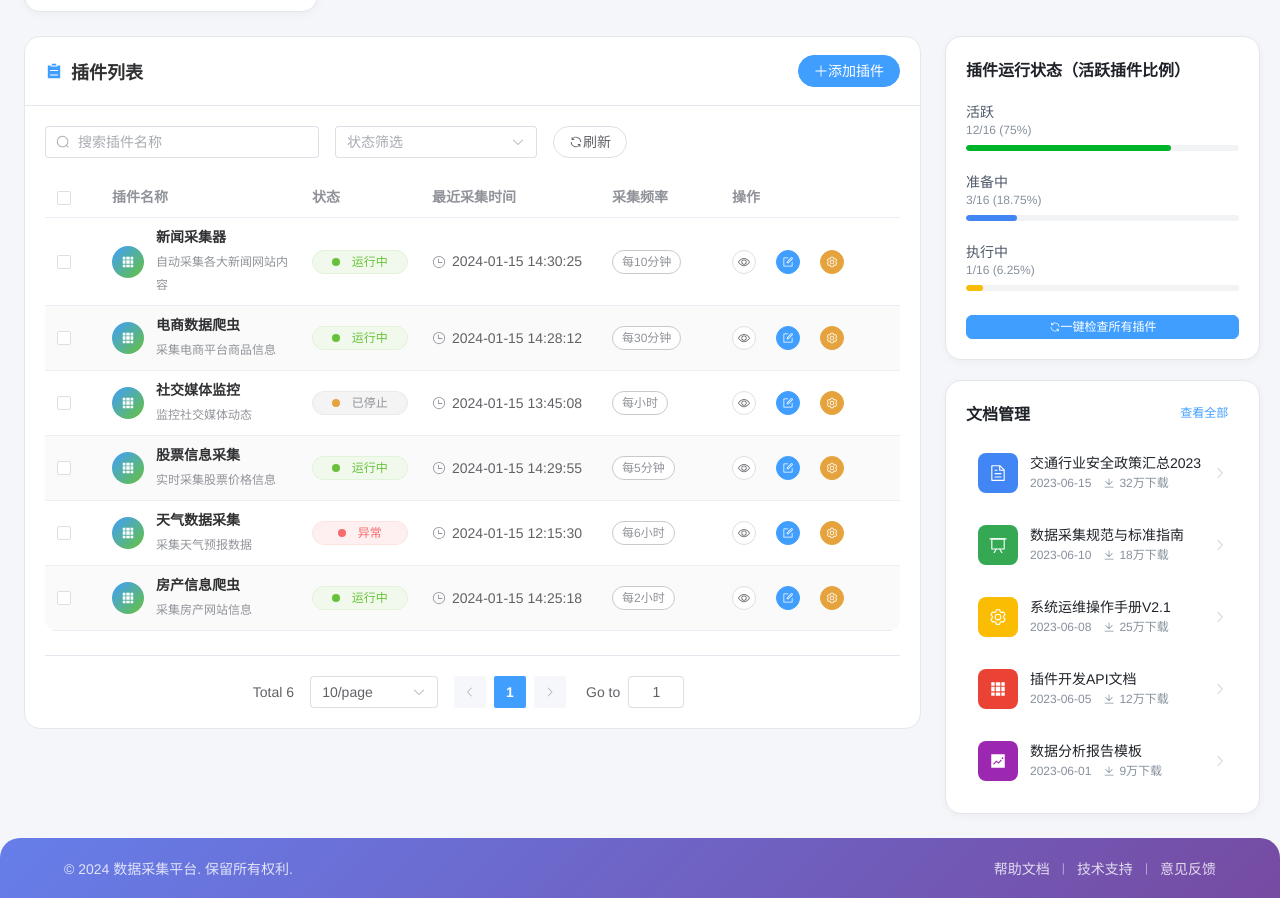
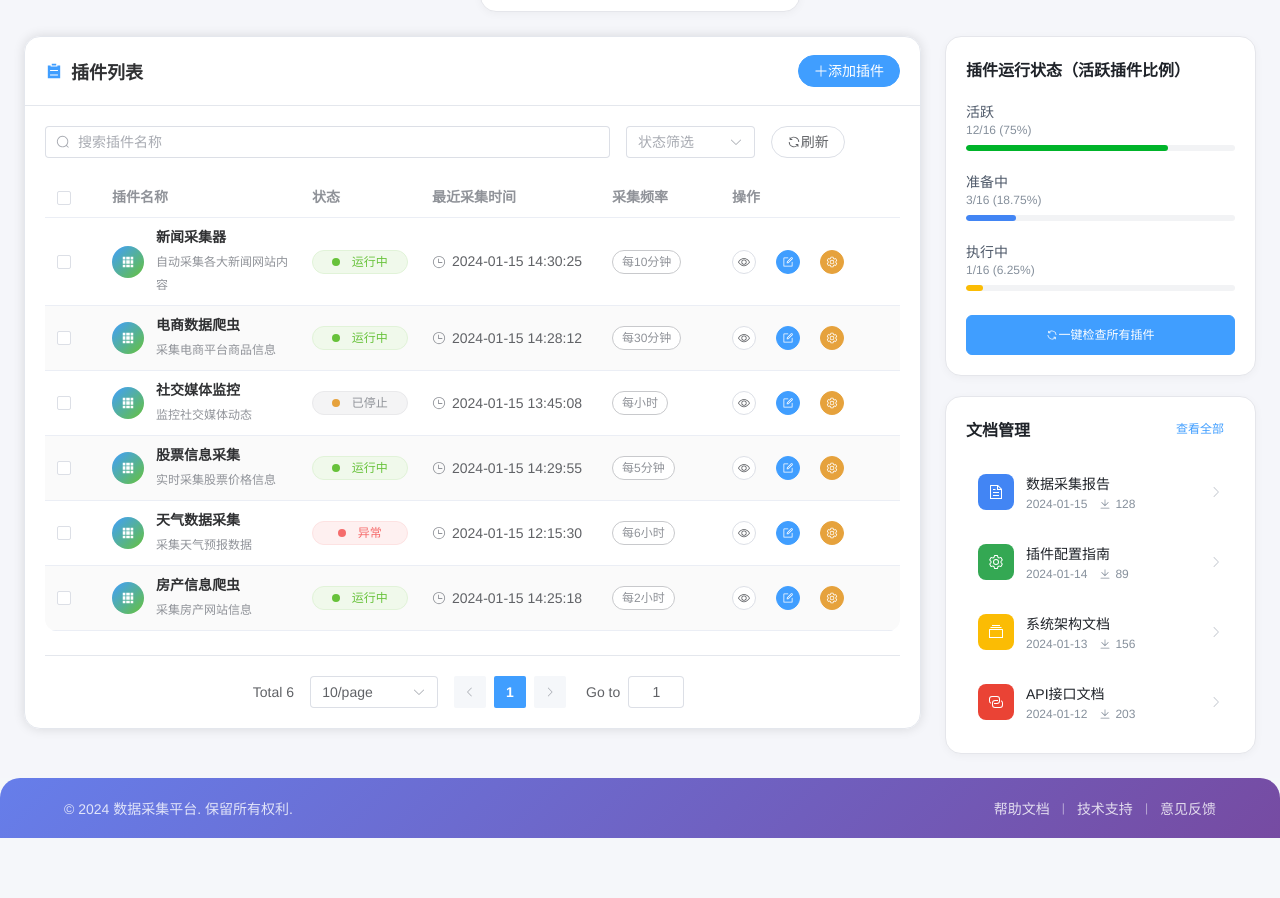
Before and after one commit to Savlgoodman/plugin-management-frontend, a Vue app: page /plugins in a window 1280 px wide. Shown: the part 466-1364 px from the top of the page. After the commit the page ends 1304 px from the top, so only its background shows below. Built offline with nearby package versions, Linux system fonts and the light colour scheme.

Commit message:
dev:更新了新的页面和组件的目录结构，完善美化了插件管理页面

```diff
--- a/src/components/StatsCard.vue
+++ b/src/components/StatsCard.vue
@@ -100,7 +100,7 @@ export default {
 
 <style scoped>
 .stats-card {
-    width: 294px;
+    width: 320px;
     height: 136px;
     background: #ffffff;
     border-radius: 16px;
--- a/src/views/SettingsPage.vue
+++ b/src/views/AnalyticsPage/index.vue
@@ -1,11 +1,11 @@
 <template>
-    <div class="settings-page">
+    <div class="analytics-page">
         <div class="page-container">
             <div class="coming-soon-container">
                 <div class="coming-soon-icon">
-                    <el-icon size="80"><Setting /></el-icon>
+                    <el-icon size="80"><TrendCharts /></el-icon>
                 </div>
-                <h1 class="coming-soon-title">系统设置</h1>
+                <h1 class="coming-soon-title">数据分析</h1>
                 <p class="coming-soon-description">
                     此功能正在开发中，敬请期待...
                 </p>
@@ -13,16 +13,16 @@
                     <h3>即将上线的功能：</h3>
                     <ul class="feature-list">
                         <li>
-                            <el-icon><Check /></el-icon> 系统参数配置
+                            <el-icon><Check /></el-icon> 数据采集趋势分析
                         </li>
                         <li>
-                            <el-icon><Check /></el-icon> 用户权限管理
+                            <el-icon><Check /></el-icon> 插件性能统计
                         </li>
                         <li>
-                            <el-icon><Check /></el-icon> 数据备份设置
+                            <el-icon><Check /></el-icon> 数据质量评估
                         </li>
                         <li>
-                            <el-icon><Check /></el-icon> 系统监控配置
+                            <el-icon><Check /></el-icon> 自定义报表生成
                         </li>
                     </ul>
                 </div>
@@ -41,12 +41,12 @@
 
 <script>
 export default {
-    name: "SettingsPage",
+    name: "AnalyticsPage",
 };
 </script>
 
 <style scoped>
-.settings-page {
+.analytics-page {
     min-height: 100vh;
     background: linear-gradient(135deg, #f5f7fa 0%, #c3cfe2 100%);
     display: flex;
--- a/src/components/DocumentCard.vue
+++ b/src/views/PluginsPage/components/DocumentCard.vue
@@ -48,58 +48,50 @@ export default {
         const documentList = ref([
             {
                 id: 1,
-                title: "交通行业安全政策汇总2023",
-                date: "2023-06-15",
-                downloads: "32万下载",
+                title: "数据采集报告",
+                date: "2024-01-15",
+                downloads: 128,
                 icon: "Document",
                 iconColor: "#4285f4",
             },
             {
                 id: 2,
-                title: "数据采集规范与标准指南",
-                date: "2023-06-10",
-                downloads: "18万下载",
-                icon: "DataBoard",
+                title: "插件配置指南",
+                date: "2024-01-14",
+                downloads: 89,
+                icon: "Setting",
                 iconColor: "#34a853",
             },
             {
                 id: 3,
-                title: "系统运维操作手册V2.1",
-                date: "2023-06-08",
-                downloads: "25万下载",
-                icon: "Setting",
+                title: "系统架构文档",
+                date: "2024-01-13",
+                downloads: 156,
+                icon: "Files",
                 iconColor: "#fbbc04",
             },
             {
                 id: 4,
-                title: "插件开发API文档",
-                date: "2023-06-05",
-                downloads: "12万下载",
-                icon: "Grid",
+                title: "API接口文档",
+                date: "2024-01-12",
+                downloads: 203,
+                icon: "Connection",
                 iconColor: "#ea4335",
             },
-            {
-                id: 5,
-                title: "数据分析报告模板",
-                date: "2023-06-01",
-                downloads: "9万下载",
-                icon: "TrendCharts",
-                iconColor: "#9c27b0",
-            },
         ]);
+
+        const viewAllDocs = () => {
+            ElMessage.success("跳转到文档页面...");
+        };
 
         const handleDocClick = (doc) => {
             ElMessage.info(`打开文档: ${doc.title}`);
         };
 
-        const viewAllDocs = () => {
-            ElMessage.info("跳转到文档管理页面...");
-        };
-
         return {
             documentList,
+            viewAllDocs,
             handleDocClick,
-            viewAllDocs,
         };
     },
 };
@@ -122,11 +114,11 @@ export default {
 }
 
 .card-header {
+    padding: 20px 20px 0 20px;
     display: flex;
     justify-content: space-between;
     align-items: center;
-    padding: 20px 20px 0 20px;
-    margin-bottom: 16px;
+    border-bottom: none;
 }
 
 .header-title {
@@ -136,17 +128,16 @@ export default {
 }
 
 .card-content {
-    padding: 0 20px 20px 20px;
+    padding: 20px;
 }
 
 .doc-item {
     display: flex;
     align-items: center;
-    gap: 12px;
     padding: 12px;
     border-radius: 8px;
+    cursor: pointer;
     transition: all 0.2s ease;
-    cursor: pointer;
     margin-bottom: 8px;
 }
 
@@ -155,18 +146,18 @@ export default {
 }
 
 .doc-item:hover {
-    background: #f7f8fa;
+    background: #f5f6fa;
 }
 
 .doc-icon {
-    width: 40px;
-    height: 40px;
+    width: 36px;
+    height: 36px;
     border-radius: 8px;
     display: flex;
     align-items: center;
     justify-content: center;
     color: white;
-    font-size: 18px;
+    margin-right: 12px;
     flex-shrink: 0;
 }
 
@@ -180,10 +171,9 @@ export default {
     font-weight: 500;
     color: #1f2329;
     margin-bottom: 4px;
+    white-space: nowrap;
     overflow: hidden;
     text-overflow: ellipsis;
-    white-space: nowrap;
-    line-height: 1.2;
 }
 
 .doc-meta {
@@ -192,24 +182,23 @@ export default {
     gap: 12px;
     font-size: 12px;
     color: #86909c;
-    line-height: 1.2;
 }
 
 .doc-date {
-    flex-shrink: 0;
+    white-space: nowrap;
 }
 
 .doc-downloads {
     display: flex;
     align-items: center;
     gap: 4px;
-    flex-shrink: 0;
+    white-space: nowrap;
 }
 
 .doc-arrow {
     color: #c9cdd4;
     font-size: 14px;
-    flex-shrink: 0;
+    margin-left: 8px;
     transition: all 0.2s ease;
 }
 
@@ -221,11 +210,10 @@ export default {
 @media (max-width: 768px) {
     .card-header {
         padding: 16px 16px 0 16px;
-        margin-bottom: 12px;
     }
 
     .card-content {
-        padding: 0 16px 16px 16px;
+        padding: 16px;
     }
 
     .header-title {
@@ -233,22 +221,13 @@ export default {
     }
 
     .doc-item {
-        padding: 8px;
-    }
-
-    .doc-icon {
-        width: 32px;
-        height: 32px;
-        font-size: 16px;
-    }
-
-    .doc-title {
-        font-size: 13px;
+        padding: 10px;
     }
 
     .doc-meta {
-        font-size: 11px;
-        gap: 8px;
+        flex-direction: column;
+        align-items: flex-start;
+        gap: 4px;
     }
 }
 </style>
--- a/src/components/PluginStatusChart.vue
+++ b/src/views/PluginsPage/components/PluginStatusChart.vue
@@ -209,6 +209,7 @@ export default {
 
 .action-button {
     width: 100%;
+    height: 40px;
     border-radius: 6px;
     display: flex;
     align-items: center;
--- a/src/components/PluginsList.vue
+++ b/src/views/PluginsPage/components/PluginsList.vue
@@ -1,5 +1,5 @@
 <template>
-    <el-card class="plugins-list-card card-hover" shadow="hover">
+    <el-card class="plugins-list-card">
         <template #header>
             <div class="card-header">
                 <div class="header-left">
@@ -22,7 +22,7 @@
         <!-- 搜索和筛选 -->
         <div class="search-section">
             <el-row :gutter="16">
-                <el-col :span="8">
+                <el-col :span="16">
                     <el-input
                         v-model="searchText"
                         placeholder="搜索插件名称"
@@ -34,7 +34,7 @@
                         </template>
                     </el-input>
                 </el-col>
-                <el-col :span="6">
+                <el-col :span="4">
                     <el-select
                         v-model="statusFilter"
                         placeholder="状态筛选"
--- a/src/views/PluginsPage.vue
+++ b/src/views/PluginsPage/index.vue
@@ -51,10 +51,10 @@
 
 <script>
 import { ref } from "vue";
-import StatsCard from "../components/StatsCard.vue";
-import PluginsList from "../components/PluginsList.vue";
-import PluginStatusChart from "../components/PluginStatusChart.vue";
-import DocumentCard from "../components/DocumentCard.vue";
+import StatsCard from "../../components/StatsCard.vue";
+import PluginsList from "./components/PluginsList.vue";
+import PluginStatusChart from "./components/PluginStatusChart.vue";
+import DocumentCard from "./components/DocumentCard.vue";
 
 export default {
     name: "PluginsPage",
@@ -150,7 +150,7 @@ export default {
 
 .stats-grid {
     display: flex;
-    justify-content: flex-start;
+    justify-content: center;
     flex-wrap: wrap;
     gap: 20px;
     margin-bottom: 24px;
--- a/src/views/AnalyticsPage.vue
+++ b/src/views/SettingsPage/index.vue
@@ -1,11 +1,11 @@
 <template>
-    <div class="analytics-page">
+    <div class="settings-page">
         <div class="page-container">
             <div class="coming-soon-container">
                 <div class="coming-soon-icon">
-                    <el-icon size="80"><TrendCharts /></el-icon>
+                    <el-icon size="80"><Setting /></el-icon>
                 </div>
-                <h1 class="coming-soon-title">数据分析</h1>
+                <h1 class="coming-soon-title">系统设置</h1>
                 <p class="coming-soon-description">
                     此功能正在开发中，敬请期待...
                 </p>
@@ -13,16 +13,16 @@
                     <h3>即将上线的功能：</h3>
                     <ul class="feature-list">
                         <li>
-                            <el-icon><Check /></el-icon> 数据采集趋势分析
+                            <el-icon><Check /></el-icon> 系统参数配置
                         </li>
                         <li>
-                            <el-icon><Check /></el-icon> 插件性能统计
+                            <el-icon><Check /></el-icon> 用户权限管理
                         </li>
                         <li>
-                            <el-icon><Check /></el-icon> 数据质量评估
+                            <el-icon><Check /></el-icon> 数据备份设置
                         </li>
                         <li>
-                            <el-icon><Check /></el-icon> 自定义报表生成
+                            <el-icon><Check /></el-icon> 系统监控配置
                         </li>
                     </ul>
                 </div>
@@ -41,12 +41,12 @@
 
 <script>
 export default {
-    name: "AnalyticsPage",
+    name: "SettingsPage",
 };
 </script>
 
 <style scoped>
-.analytics-page {
+.settings-page {
     min-height: 100vh;
     background: linear-gradient(135deg, #f5f7fa 0%, #c3cfe2 100%);
     display: flex;
```
Also changed, not shown: src/router/index.js (+4 -4 lines), src/views/DocumentsPage/index.vue (renamed from src/views/DocumentsPage.vue), 1 other file (tests, documents, lock files or other folders).
